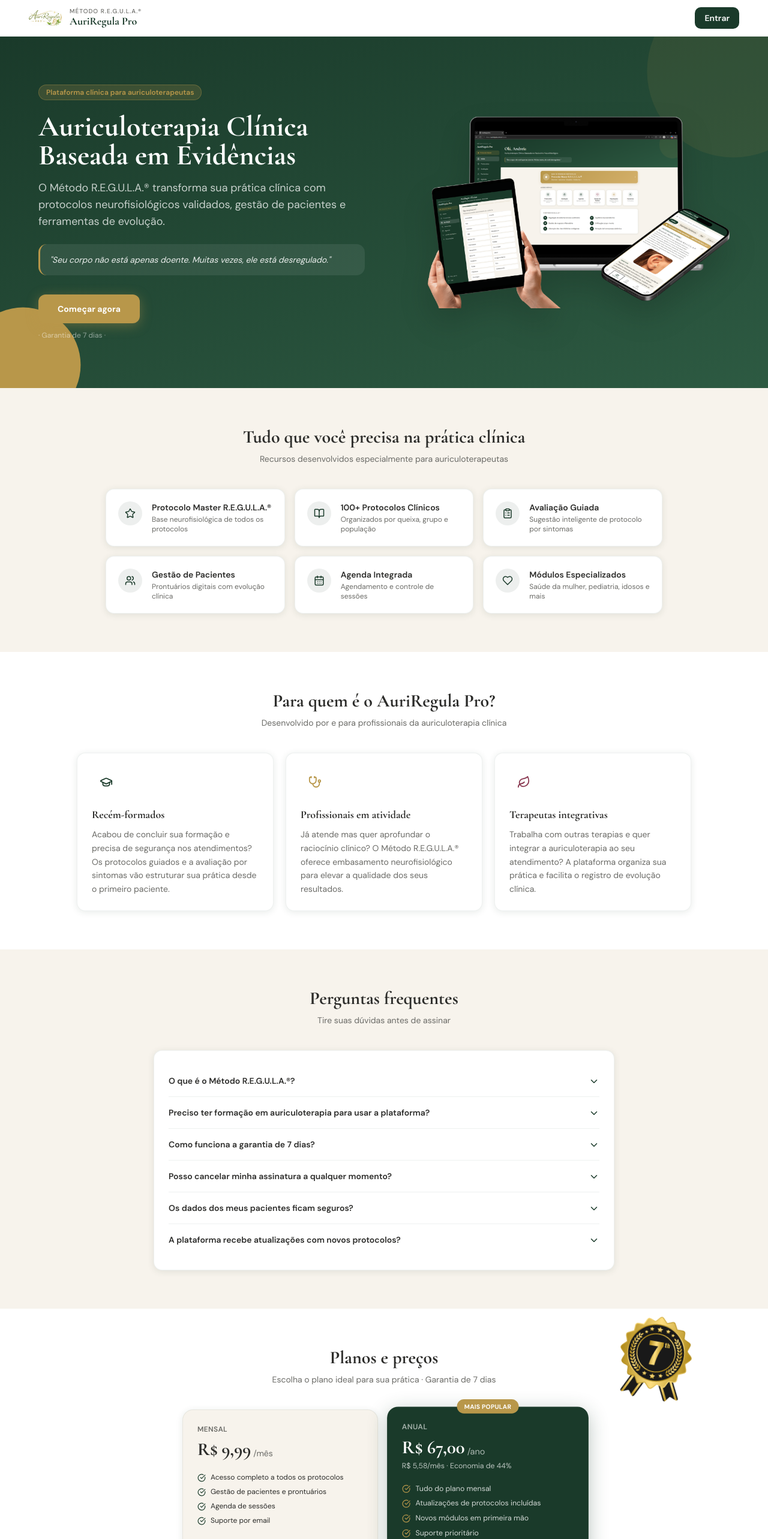
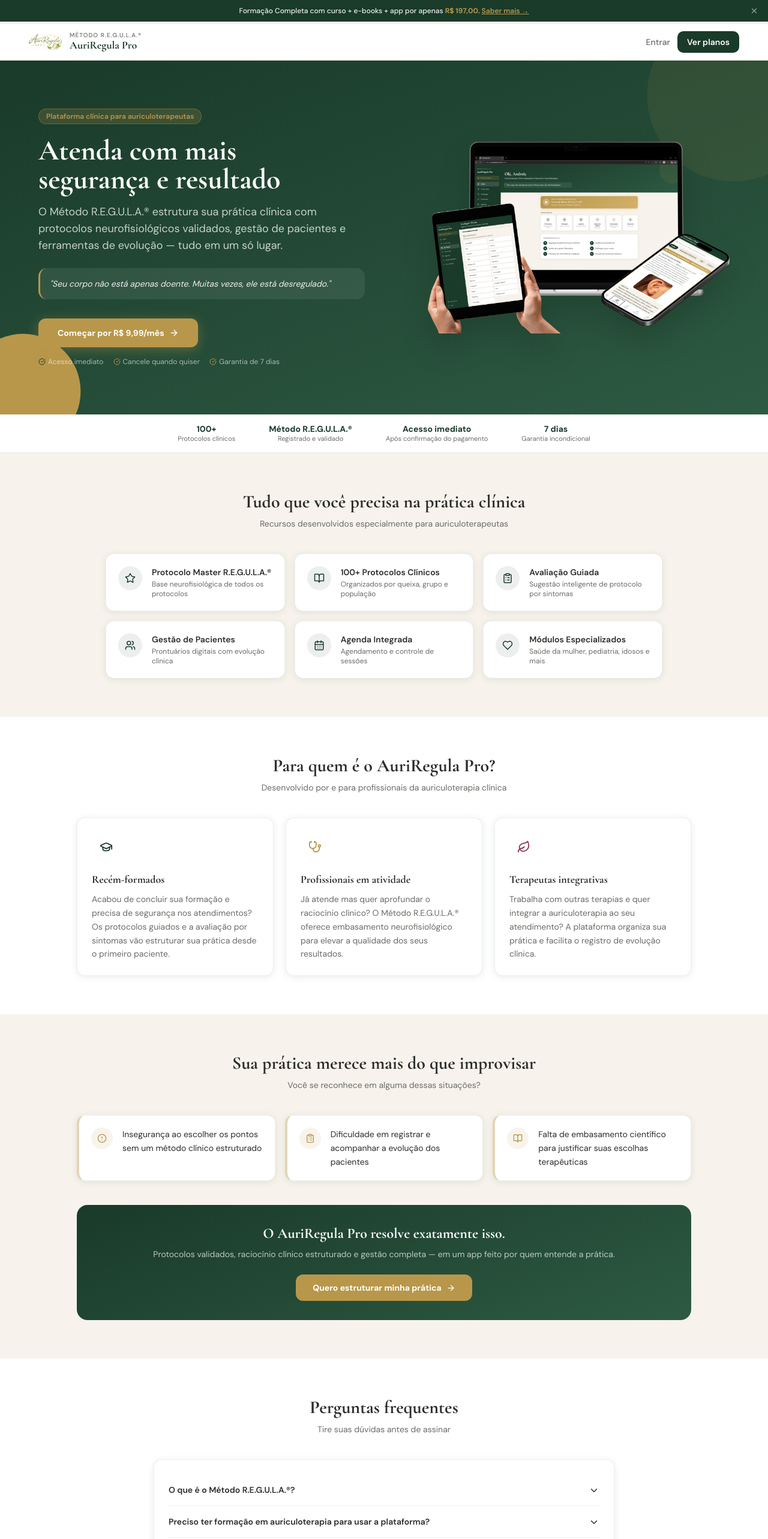
Before and after one commit to enfatyamaguti-creator/AuriregulaApp, a Next.js app: page / in a window 1280 px wide. Shown: the top 2566 px of the page at 60% size. Built offline with nearby package versions, Linux system fonts and the light colour scheme; no server answers.

Commit message:
feat: FOMO features

```diff
--- a/src/app/page.tsx
+++ b/src/app/page.tsx
@@ -1,17 +1,17 @@
-'use client';
-
 'use client';
 
 import Link from 'next/link';
 import Image from 'next/image';
-import { useState } from 'react';
-import { CheckCircle, Star, BookOpen, ClipboardList, Users, CalendarDays, Heart, GraduationCap, Stethoscope, Leaf, ChevronDown } from 'lucide-react';
+import { useState, useEffect } from 'react';
+import { CheckCircle, Star, BookOpen, ClipboardList, Users, CalendarDays, Heart, GraduationCap, Stethoscope, Leaf, ChevronDown, X, Shield, ArrowRight, AlertCircle } from 'lucide-react';
 
 const PLANOS = [
   {
     id: 'mensal',
     nome: 'Mensal',
     preco: 'R$ 9,99',
+    precoOriginal: 'R$ 19,90',
+    lancamento: true,
     periodo: '/mês',
     detalhe: null,
     destaque: false,
@@ -22,12 +22,20 @@
     id: 'anual',
     nome: 'Anual',
     preco: 'R$ 67,00',
+    precoOriginal: 'R$ 97,90',
+    lancamento: false,
     periodo: '/ano',
     detalhe: 'R$ 5,58/mês · Economia de 44%',
     destaque: true,
     checkout: process.env.NEXT_PUBLIC_CHECKOUT_ANUAL ?? '#',
     items: ['Tudo do plano mensal', 'Atualizações de protocolos incluídas', 'Novos módulos em primeira mão', 'Suporte prioritário'],
   },
+];
+
+const ANUNCIOS = [
+  { texto: 'Preço especial de lançamento — Plano Mensal por apenas ', destaque: 'R$ 9,99/mês', cta: 'Garantir minha vaga →' },
+  { texto: 'Formação Completa com curso + e-books + app por apenas ', destaque: 'R$ 197,00', cta: 'Saber mais →' },
+  { texto: 'Garantia incondicional de 7 dias — experimente ', destaque: 'sem risco', cta: 'Ver planos →' },
 ];
 
 const RECURSOS = [
@@ -62,7 +70,7 @@
   },
   {
     pergunta: 'A plataforma recebe atualizações com novos protocolos?',
-    resposta: 'Sim. O banco de protocolos é atualizado continuamente. Assinantes dos planos semestral e anual recebem as atualizações automaticamente, incluindo novos módulos e conteúdos clínicos.',
+    resposta: 'Sim. O banco de protocolos é atualizado continuamente. Assinantes do plano anual recebem as atualizações automaticamente, incluindo novos módulos e conteúdos clínicos.',
   },
 ];
 
@@ -89,30 +97,62 @@
   );
 }
 
-function FaqSection() {
-  return (
-    <section className="px-5 md:px-12 py-14 md:py-16" >
-      <div className="max-w-3xl mx-auto">
-        <h3 className="font-display text-2xl md:text-3xl font-bold text-center mb-2" style={{ color: 'var(--charcoal)' }}>
-          Perguntas frequentes
-        </h3>
-        <p className="text-sm text-center mb-10" style={{ color: 'var(--gray)' }}>
-          Tire suas dúvidas antes de assinar
-        </p>
-        <div className="card p-4 md:p-6">
-          {FAQS.map(f => <FaqItem key={f.pergunta} pergunta={f.pergunta} resposta={f.resposta} />)}
-        </div>
-      </div>
-    </section>
-  );
-}
+export default function LandingPage() {
+  const [barVis, setBarVis] = useState(true);
+  const [msgIdx, setMsgIdx] = useState(0);
+  const [msgVis, setMsgVis] = useState(true);
 
-export default function LandingPage() {
+  // Carrossel com fade
+  useEffect(() => {
+    if (!barVis) return;
+    const id = setInterval(() => {
+      setMsgVis(false);
+      setTimeout(() => {
+        setMsgIdx(i => (i + 1) % ANUNCIOS.length);
+        setMsgVis(true);
+      }, 350);
+    }, 4500);
+    return () => clearInterval(id);
+  }, [barVis]);
+
+  const anuncio = ANUNCIOS[msgIdx];
+
   return (
     <div className="min-h-screen" style={{ backgroundColor: 'var(--cream)' }}>
 
-      {/* Nav */}
-      <nav className="flex items-center justify-between px-5 md:px-12 py-3 border-b" style={{ backgroundColor: 'white', borderColor: 'rgba(26,58,42,0.10)' }}>
+      {/* Barra de anúncio — fixa no topo */}
+      {barVis && (
+        <div className="fixed top-0 left-0 right-0 z-40 flex items-center justify-center px-10 py-2.5 text-center"
+          style={{ backgroundColor: '#1a3a2a' }}>
+          <p
+            className="text-xs font-medium transition-opacity duration-300"
+            style={{ color: 'rgba(255,255,255,0.92)', opacity: msgVis ? 1 : 0 }}
+          >
+            {anuncio.texto}
+            <strong style={{ color: 'var(--gold)' }}>{anuncio.destaque}</strong>.{' '}
+            <a href="#planos" className="underline font-semibold" style={{ color: 'var(--gold)' }}>
+              {anuncio.cta}
+            </a>
+          </p>
+          <button
+            onClick={() => setBarVis(false)}
+            className="absolute right-3 top-1/2 -translate-y-1/2 p-1 transition-opacity"
+            style={{ opacity: 0.55 }}
+            onMouseEnter={e => (e.currentTarget.style.opacity = '1')}
+            onMouseLeave={e => (e.currentTarget.style.opacity = '0.55')}
+            aria-label="Fechar"
+          >
+            <X size={14} color="white" />
+          </button>
+        </div>
+      )}
+
+      {/* Spacer para a barra fixa */}
+      <div style={{ height: barVis ? '40px' : 0, transition: 'height 0.3s ease' }} />
+
+      {/* Nav — normal no topo da página */}
+      <nav className="flex items-center justify-between px-5 md:px-12 py-3 border-b"
+        style={{ backgroundColor: 'white', borderColor: 'rgba(26,58,42,0.10)' }}>
         <Link href="/" className="flex items-center gap-3">
           <Image
             src="/images/AuriRegulaLogo.jpeg"
@@ -126,13 +166,22 @@
             <h1 className="font-display text-lg font-bold leading-tight" style={{ color: 'var(--forest)' }}>AuriRegula Pro</h1>
           </div>
         </Link>
+        <div className="flex items-center gap-3">
           <Link
             href="/login"
+            className="hidden md:block text-sm font-medium transition-colors"
+            style={{ color: 'var(--gray)' }}
+          >
+            Entrar
+          </Link>
+          <a
+            href="#planos"
             className="px-4 py-2 rounded-[10px] text-sm font-semibold transition-all active:scale-95"
             style={{ backgroundColor: 'var(--forest)', color: 'white' }}
           >
-          Entrar
-        </Link>
+            Ver planos
+          </a>
+        </div>
       </nav>
 
       {/* Hero */}
@@ -146,7 +195,6 @@
           style={{ background: 'var(--gold)', transform: 'translate(-30%, 30%)' }} />
 
         <div className="relative max-w-6xl mx-auto flex flex-col md:flex-row items-center gap-10 md:gap-16">
-          {/* Texto à esquerda */}
           <div className="flex-1 text-left">
             <div
               className="inline-block px-3 py-1 rounded-full text-xs font-semibold mb-5"
@@ -155,30 +203,39 @@
               Plataforma clínica para auriculoterapeutas
             </div>
             <h2 className="font-display text-3xl md:text-5xl font-bold text-white leading-tight mb-4">
-              Auriculoterapia Clínica <br className="hidden md:block" />
-              Baseada em Evidências
+              Atenda com mais <br className="hidden md:block" />
+              segurança e resultado
             </h2>
             <p className="text-base md:text-lg mb-6" style={{ color: 'rgba(255,255,255,0.75)' }}>
-              O Método R.E.G.U.L.A.® transforma sua prática clínica com protocolos neurofisiológicos validados, gestão de pacientes e ferramentas de evolução.
+              O Método R.E.G.U.L.A.® estrutura sua prática clínica com protocolos neurofisiológicos validados, gestão de pacientes e ferramentas de evolução — tudo em um só lugar.
             </p>
             <div className="p-4 rounded-[14px] mb-8" style={{ backgroundColor: 'rgba(255,255,255,0.08)', borderLeft: '3px solid var(--gold)' }}>
               <p className="text-sm italic" style={{ color: 'rgba(255,255,255,0.90)' }}>
                 "Seu corpo não está apenas doente. Muitas vezes, ele está desregulado."
               </p>
             </div>
-            <Link
-              href="/login"
+            <a
+              href="#planos"
               className="inline-flex items-center gap-2 px-8 py-3.5 rounded-[12px] text-sm font-bold transition-all active:scale-95"
               style={{ backgroundColor: 'var(--gold)', color: 'white', boxShadow: '0 4px 20px rgba(184,151,74,0.40)' }}
             >
-              Começar agora
-            </Link>
-            <p className="text-xs mt-3" style={{ color: 'rgba(255,255,255,0.50)' }}>
-              · Garantia de 7 dias ·
-            </p>
+              Começar por R$ 9,99/mês
+              <ArrowRight size={16} />
+            </a>
+            <div className="flex flex-wrap items-center gap-4 mt-4">
+              {[
+                { label: 'Acesso imediato',       iconColor: '#1a3a2a' },
+                { label: 'Cancele quando quiser', iconColor: 'var(--gold)' },
+                { label: 'Garantia de 7 dias',    iconColor: 'var(--gold)' },
+              ].map(({ label, iconColor }) => (
+                <span key={label} className="flex items-center gap-1 text-xs" style={{ color: 'rgba(255,255,255,0.60)' }}>
+                  <CheckCircle size={12} style={{ color: iconColor }} />
+                  {label}
+                </span>
+              ))}
+            </div>
           </div>
 
-          {/* Mockup à direita */}
           <div className="flex-1 flex justify-center md:justify-end">
             <Image
               src="/images/MockupDevices.png"
@@ -187,6 +244,25 @@
               height={400}
               className="w-full max-w-sm md:max-w-lg object-contain drop-shadow-2xl"
             />
+          </div>
+        </div>
+      </section>
+
+      {/* Tira de confiança */}
+      <section className="px-5 md:px-12 py-4 border-b" style={{ backgroundColor: 'white', borderColor: 'rgba(26,58,42,0.10)' }}>
+        <div className="max-w-5xl mx-auto">
+          <div className="flex flex-wrap items-center justify-center gap-y-3 gap-x-8 md:gap-x-14">
+            {[
+              { destaque: '100+', sub: 'Protocolos clínicos' },
+              { destaque: 'Método R.E.G.U.L.A.®', sub: 'Registrado e validado' },
+              { destaque: 'Acesso imediato', sub: 'Após confirmação do pagamento' },
+              { destaque: '7 dias', sub: 'Garantia incondicional' },
+            ].map(({ destaque, sub }) => (
+              <div key={destaque} className="flex flex-col items-center text-center">
+                <p className="text-sm font-bold leading-tight" style={{ color: 'var(--forest)' }}>{destaque}</p>
+                <p className="text-[11px] leading-tight" style={{ color: 'var(--gray)' }}>{sub}</p>
+              </div>
+            ))}
           </div>
         </div>
       </section>
@@ -226,24 +302,9 @@
           </p>
           <div className="grid grid-cols-1 md:grid-cols-3 gap-5">
             {[
-            {
-              icon: GraduationCap,
-              titulo: 'Recém-formados',
-              desc: 'Acabou de concluir sua formação e precisa de segurança nos atendimentos? Os protocolos guiados e a avaliação por sintomas vão estruturar sua prática desde o primeiro paciente.',
-              cor: 'var(--forest)',
-            },
-            {
-              icon: Stethoscope,
-              titulo: 'Profissionais em atividade',
-              desc: 'Já atende mas quer aprofundar o raciocínio clínico? O Método R.E.G.U.L.A.® oferece embasamento neurofisiológico para elevar a qualidade dos seus resultados.',
-              cor: 'var(--gold)',
-            },
-            {
-              icon: Leaf,
-              titulo: 'Terapeutas integrativas',
-              desc: 'Trabalha com outras terapias e quer integrar a auriculoterapia ao seu atendimento? A plataforma organiza sua prática e facilita o registro de evolução clínica.',
-              cor: 'var(--rose)',
-            },
+              { icon: GraduationCap, titulo: 'Recém-formados',          desc: 'Acabou de concluir sua formação e precisa de segurança nos atendimentos? Os protocolos guiados e a avaliação por sintomas vão estruturar sua prática desde o primeiro paciente.', cor: 'var(--forest)' },
+              { icon: Stethoscope,   titulo: 'Profissionais em atividade', desc: 'Já atende mas quer aprofundar o raciocínio clínico? O Método R.E.G.U.L.A.® oferece embasamento neurofisiológico para elevar a qualidade dos seus resultados.',             cor: 'var(--gold)'   },
+              { icon: Leaf,          titulo: 'Terapeutas integrativas',  desc: 'Trabalha com outras terapias e quer integrar a auriculoterapia ao seu atendimento? A plataforma organiza sua prática e facilita o registro de evolução clínica.',               cor: 'var(--rose)'   },
             ].map(({ icon: Icon, titulo, desc, cor }) => (
               <div key={titulo} className="card p-6 flex flex-col gap-4">
                 <div className="w-12 h-12 rounded-full flex items-center justify-center flex-shrink-0"
@@ -260,20 +321,69 @@
         </div>
       </section>
 
+      {/* Seção de dores */}
+      <section className="px-5 md:px-12 py-14 md:py-16" style={{ backgroundColor: 'var(--cream)' }}>
+        <div className="max-w-5xl mx-auto">
+          <h3 className="font-display text-2xl md:text-3xl font-bold text-center mb-2" style={{ color: 'var(--charcoal)' }}>
+            Sua prática merece mais do que improvisar
+          </h3>
+          <p className="text-sm text-center mb-10" style={{ color: 'var(--gray)' }}>
+            Você se reconhece em alguma dessas situações?
+          </p>
+          <div className="grid grid-cols-1 md:grid-cols-3 gap-4 mb-10">
+            {[
+              { icon: AlertCircle,   desc: 'Insegurança ao escolher os pontos sem um método clínico estruturado' },
+              { icon: ClipboardList, desc: 'Dificuldade em registrar e acompanhar a evolução dos pacientes'       },
+              { icon: BookOpen,      desc: 'Falta de embasamento científico para justificar suas escolhas terapêuticas' },
+            ].map(({ icon: Icon, desc }) => (
+              <div key={desc} className="card p-5 flex items-start gap-4"
+                style={{ borderLeft: '4px solid rgba(184,151,74,0.40)' }}>
+                <div className="w-9 h-9 rounded-full flex items-center justify-center flex-shrink-0"
+                  style={{ backgroundColor: 'rgba(184,151,74,0.10)' }}>
+                  <Icon size={16} style={{ color: 'var(--gold)' }} />
+                </div>
+                <p className="text-sm leading-relaxed" style={{ color: 'var(--charcoal)' }}>{desc}</p>
+              </div>
+            ))}
+          </div>
+          <div className="text-center p-8 rounded-[18px]" style={{ background: 'linear-gradient(160deg, #1a3a2a 0%, #2d5a42 100%)' }}>
+            <p className="font-display text-xl md:text-2xl font-bold text-white mb-2">
+              O AuriRegula Pro resolve exatamente isso.
+            </p>
+            <p className="text-sm mb-6" style={{ color: 'rgba(255,255,255,0.70)' }}>
+              Protocolos validados, raciocínio clínico estruturado e gestão completa — em um app feito por quem entende a prática.
+            </p>
+            <a
+              href="#planos"
+              className="inline-flex items-center gap-2 px-7 py-3 rounded-[12px] text-sm font-bold transition-all active:scale-95"
+              style={{ backgroundColor: 'var(--gold)', color: 'white' }}
+            >
+              Quero estruturar minha prática
+              <ArrowRight size={15} />
+            </a>
+          </div>
+        </div>
+      </section>
+
       {/* FAQ */}
-      <FaqSection />
+      <section className="px-5 md:px-12 py-14 md:py-16" style={{ backgroundColor: 'white' }}>
+        <div className="max-w-3xl mx-auto">
+          <h3 className="font-display text-2xl md:text-3xl font-bold text-center mb-2" style={{ color: 'var(--charcoal)' }}>
+            Perguntas frequentes
+          </h3>
+          <p className="text-sm text-center mb-10" style={{ color: 'var(--gray)' }}>
+            Tire suas dúvidas antes de assinar
+          </p>
+          <div className="card p-4 md:p-6">
+            {FAQS.map(f => <FaqItem key={f.pergunta} pergunta={f.pergunta} resposta={f.resposta} />)}
+          </div>
+        </div>
+      </section>
 
       {/* Planos */}
-      <section id="planos" className="px-5 md:px-12 py-14 md:py-16" style={{ backgroundColor: 'white' }}>
+      <section id="planos" className="px-5 md:px-12 py-14 md:py-16" style={{ backgroundColor: 'var(--cream)' }}>
         <div className="max-w-5xl mx-auto">
           <div className="relative flex items-center justify-center mb-2">
-            {/* <Image
-              src="/images/SeloGarantia7Dias.png"
-              alt="Garantia de 7 dias"
-              width={90}
-              height={90}
-              className="absolute left-0 top-1/2 -translate-y-1/2 opacity-90 rotate-[-10deg] hidden md:block"
-            /> */}
             <h3 className="font-display text-2xl md:text-3xl font-bold text-center" style={{ color: 'var(--charcoal)' }}>
               Planos e preços
             </h3>
@@ -285,10 +395,30 @@
               className="absolute right-0 top-1/2 -translate-y-1/2 opacity-90 rotate-[10deg] hidden md:block"
             />
           </div>
-          <p className="text-sm text-center mb-10" style={{ color: 'var(--gray)' }}>
-            Escolha o plano ideal para sua prática · Garantia de 7 dias
+          <p className="text-sm text-center mb-8" style={{ color: 'var(--gray)' }}>
+            Escolha o plano ideal para sua prática · Cancele quando quiser
           </p>
 
+          {/* Garantia */}
+          <div className="max-w-2xl mx-auto mb-8">
+            <div className="p-5 rounded-[14px] flex flex-col md:flex-row items-center gap-4"
+              style={{ backgroundColor: 'rgba(26,58,42,0.06)', border: '2px solid rgba(26,58,42,0.12)' }}>
+              <div className="w-12 h-12 rounded-full flex items-center justify-center flex-shrink-0"
+                style={{ backgroundColor: 'rgba(26,58,42,0.10)' }}>
+                <Shield size={22} style={{ color: 'var(--forest)' }} />
+              </div>
+              <div className="text-center md:text-left">
+                <p className="text-sm font-bold mb-0.5" style={{ color: 'var(--charcoal)' }}>
+                  Garantia incondicional de 7 dias — risco zero
+                </p>
+                <p className="text-xs leading-relaxed" style={{ color: 'var(--gray)' }}>
+                  Se nos primeiros 7 dias você não estiver 100% satisfeito, devolvemos cada centavo. Sem perguntas, sem burocracia.
+                </p>
+              </div>
+            </div>
+          </div>
+
+          {/* Cards de plano */}
           <div className="grid grid-cols-1 md:grid-cols-2 gap-5 max-w-2xl mx-auto">
             {PLANOS.map(plano => (
               <div
@@ -302,11 +432,15 @@
                 }}
               >
                 {plano.destaque && (
-                  <div
-                    className="absolute -top-3 left-1/2 -translate-x-1/2 px-3 py-1 rounded-full text-[10px] font-bold uppercase tracking-wide"
-                    style={{ backgroundColor: 'var(--gold)', color: 'white' }}
-                  >
+                  <div className="absolute -top-3 left-1/2 -translate-x-1/2 px-3 py-1 rounded-full text-[10px] font-bold uppercase tracking-wide whitespace-nowrap"
+                    style={{ backgroundColor: 'var(--gold)', color: 'white' }}>
                     Mais popular
+                  </div>
+                )}
+                {plano.lancamento && !plano.destaque && (
+                  <div className="absolute -top-3 left-1/2 -translate-x-1/2 px-3 py-1 rounded-full text-[10px] font-bold uppercase tracking-wide whitespace-nowrap"
+                    style={{ backgroundColor: 'var(--forest)', color: 'white' }}>
+                    Oferta de lançamento
                   </div>
                 )}
 
@@ -315,12 +449,19 @@
                     style={{ color: plano.destaque ? 'rgba(255,255,255,0.60)' : 'var(--gray)' }}>
                     {plano.nome}
                   </p>
+                  {plano.precoOriginal && (
+                    <p className="text-sm line-through mb-0.5"
+                      style={{ color: plano.destaque ? 'rgba(255,255,255,0.40)' : 'var(--gray-light)' }}>
+                      {plano.precoOriginal}
+                    </p>
+                  )}
                   <div className="flex items-end gap-1">
                     <span className="font-display text-3xl font-bold"
                       style={{ color: plano.destaque ? 'white' : 'var(--charcoal)' }}>
                       {plano.preco}
                     </span>
-                    <span className="text-sm pb-0.5" style={{ color: plano.destaque ? 'rgba(255,255,255,0.65)' : 'var(--gray)' }}>
+                    <span className="text-sm pb-0.5"
+                      style={{ color: plano.destaque ? 'rgba(255,255,255,0.65)' : 'var(--gray)' }}>
                       {plano.periodo}
                     </span>
                   </div>
@@ -372,10 +513,11 @@
                 <p className="text-xs font-semibold uppercase tracking-wide mb-1" style={{ color: 'rgba(255,255,255,0.70)' }}>
                   Formação
                 </p>
-                <h4 className="font-display text-xl md:text-2xl font-bold leading-snug mb-3" style={{ color: 'white' }}>
+                <h4 className="font-display text-xl md:text-2xl font-bold leading-snug mb-2" style={{ color: 'white' }}>
                   Formação Completa em Auriculoterapia Clínica &amp; Integrativa
                 </h4>
-                <div className="flex items-end gap-1 mb-4">
+                <div className="flex items-end gap-2 mb-4">
+                  <p className="text-sm line-through" style={{ color: 'rgba(255,255,255,0.50)' }}>R$ 297,00</p>
                   <span className="font-display text-4xl font-bold text-white">R$ 197,00</span>
                   <span className="text-sm pb-1" style={{ color: 'rgba(255,255,255,0.70)' }}>à vista</span>
                 </div>
@@ -414,26 +556,30 @@
       </section>
 
       {/* CTA final */}
-      <section className="px-5 md:px-12 py-14 text-center">
+      <section className="px-5 md:px-12 py-14 text-center" style={{ backgroundColor: 'white' }}>
         <div className="max-w-2xl mx-auto">
           <h3 className="font-display text-2xl md:text-3xl font-bold mb-3" style={{ color: 'var(--charcoal)' }}>
-            Transforme sua prática clínica
+            Comece hoje. Veja a diferença na sua próxima sessão.
           </h3>
           <p className="text-sm mb-7" style={{ color: 'var(--gray)' }}>
-            Junte-se aos auriculoterapeutas que já aplicam o Método R.E.G.U.L.A.® com mais segurança e eficácia.
+            Junte-se aos auriculoterapeutas que já aplicam o Método R.E.G.U.L.A.® com mais segurança e eficácia. Acesso imediato após a assinatura.
           </p>
-          <Link
-            href="/#planos"
+          <a
+            href="#planos"
             className="inline-flex items-center gap-2 px-8 py-3.5 rounded-[12px] text-sm font-bold transition-all active:scale-95"
             style={{ backgroundColor: 'var(--forest)', color: 'white', boxShadow: '0 4px 20px rgba(26,58,42,0.25)' }}
           >
             Ver Planos
-          </Link>
+            <ArrowRight size={15} />
+          </a>
+          <p className="text-xs mt-3" style={{ color: 'var(--gray-light)' }}>
+            A partir de R$ 9,99/mês · Garantia de 7 dias · Sem contrato
+          </p>
         </div>
       </section>
 
       {/* Footer */}
-      <footer className="border-t px-5 md:px-12 py-6" style={{ borderColor: 'rgba(26,58,42,0.10)', backgroundColor: 'white' }}>
+      <footer className="border-t px-5 md:px-12 py-6" style={{ borderColor: 'rgba(26,58,42,0.10)', backgroundColor: 'var(--cream)' }}>
         <div className="max-w-5xl mx-auto flex flex-col md:flex-row items-center justify-between gap-3">
           <p className="text-xs" style={{ color: 'var(--gray-light)' }}>
             © 2025 AuriRegula Pro · Método R.E.G.U.L.A.®
```
Lines whose indentation alone changed are shown as unchanged.
